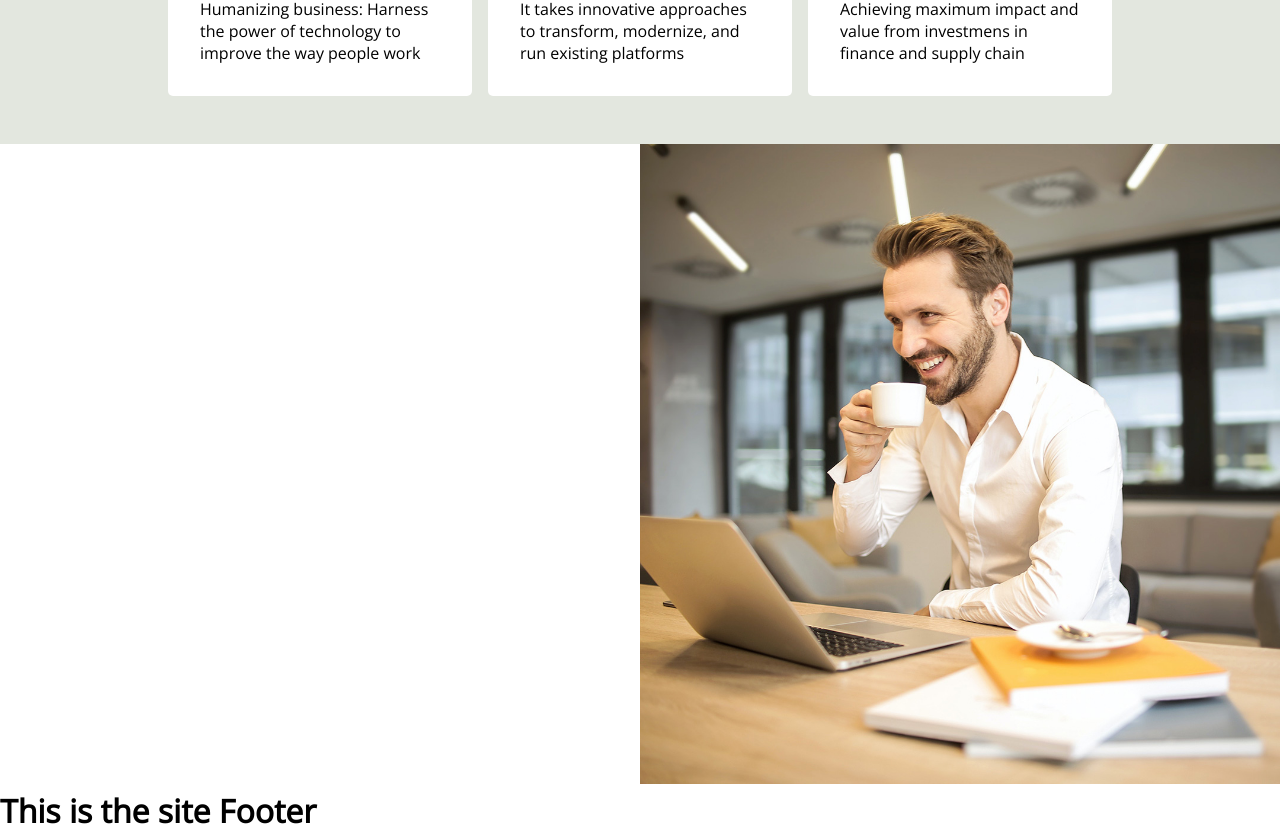
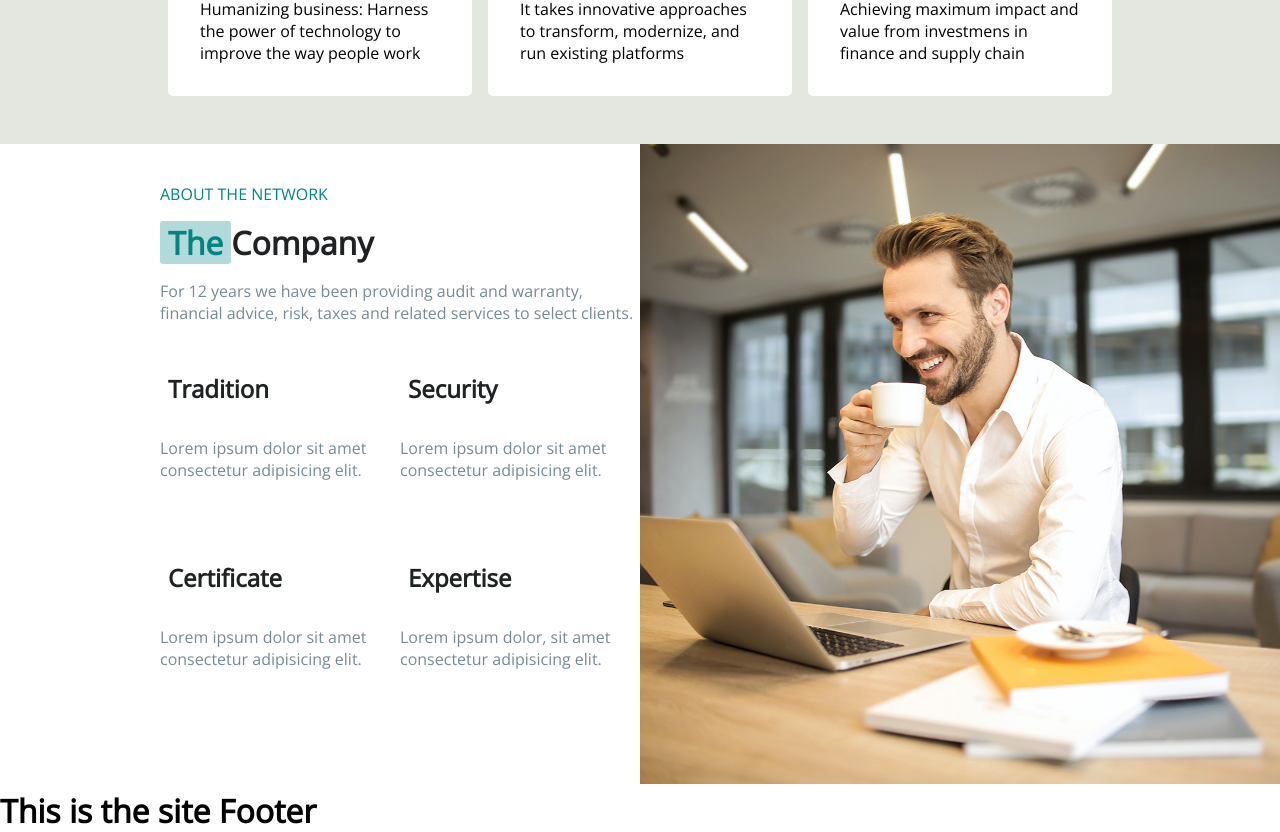
Before and after one commit to ItzArima/proj-html-vuejs, a Vue app: page / in a window 1280 px wide. Shown: the part 1033-1865 px from the top of the page. Built offline with nearby package versions, Linux system fonts and the light colour scheme; the HTML template or start-up script is replaced by a standard one.

Commit message:
about component ended

```diff
--- a/src/assets/scss/common.scss
+++ b/src/assets/scss/common.scss
@@ -252,9 +252,87 @@ $site_blue: #21333e;
 
         .about-container{
             display: flex;
+            align-items: center;
 
             .about-left{
                 width: 50%;
+                height: 100%;
+                display: flex;
+                justify-content: right;
+
+                .about-content{
+                    width: 75%;
+                    .green{
+                        color: #038483;
+                        margin-bottom: 1rem;
+                    }
+
+                    .about-title{
+                        display: flex;
+                        margin-bottom: 1rem;
+
+                        .title-left{
+                            position: relative;
+                            color: #038483;
+
+                            .title-bg{
+                                position: absolute;
+                                height: 100%;
+                                width: 100%;
+                                background-color: #038483;
+                                filter: opacity(0.3);
+                                border-radius: 3px;
+                            }
+
+                            h1{
+                                padding: 0 0.5rem;
+                            }
+                        }
+
+                        .title-right{
+                            color: #1e2223;
+                        }
+                    }
+
+                    .about-text{
+                        color: #778a94;
+                        margin-bottom: 3rem;
+                    }
+
+                    .about-cards{
+                        color: #778a94;
+
+                        .row{
+                            display: flex;
+                            margin-bottom: 3rem;
+
+                            .card{
+                                width: 50%;
+                                padding-right: 1rem 0;
+
+                                .card-title{
+                                    display: flex;
+                                    align-items: center;
+
+                                    h2{
+                                        font-weight: 900;
+                                        margin-left: 0.5rem;
+                                        color: #1e2223;
+                                    }
+                                }
+
+                                i{
+                                    color: #038483;
+                                }
+
+                                p{
+                                    margin: 2rem 0
+                                };
+                            }
+                        }
+
+                    }
+                }
             }
 
             .about-right{
--- a/src/components/aboutNetwork.vue
+++ b/src/components/aboutNetwork.vue
@@ -1,7 +1,57 @@
 <template>
     <div class="about-container">
         <div class="about-left">
-
+            <div class="about-content">
+                <p class="green">ABOUT THE NETWORK</p>
+                <div class="about-title">
+                    <div class="title-left">
+                        <div class="title-bg"></div>
+                        <h1>The</h1>
+                    </div>
+                    <div class="title-right">
+                        <h1>Company</h1>
+                    </div>
+                </div>
+                <div class="about-text">
+                    <p>For 12 years we have been providing audit and warranty, financial
+                        advice, risk, taxes and related services to select clients.
+                    </p>
+                </div>
+                <div class="about-cards">
+                    <div class="row">
+                        <div class="card">
+                            <div class="card-title">
+                                <i class="fas fa-medal fa-lg"></i>
+                                <h2>Tradition</h2>
+                            </div>
+                            <p>Lorem ipsum dolor sit amet consectetur adipisicing elit.</p>
+                        </div>
+                        <div class="card">
+                            <div class="card-title">
+                                <i class="fas fa-lock fa-lg"></i>
+                                <h2>Security</h2>
+                            </div>
+                            <p>Lorem ipsum dolor sit amet consectetur adipisicing elit.</p>
+                        </div>
+                    </div>
+                    <div class="row">
+                        <div class="card">
+                            <div class="card-title">
+                                <i class="fas fa-edit fa-lg"></i>
+                                <h2>Certificate</h2>
+                            </div>
+                            <p>Lorem ipsum dolor sit amet consectetur adipisicing elit.</p>
+                        </div>
+                        <div class="card">
+                            <div class="card-title">
+                                <i class="fas fa-graduation-cap fa-lg"></i>
+                                <h2>Expertise</h2>
+                            </div>
+                            <p>Lorem ipsum dolor, sit amet consectetur adipisicing elit.</p>
+                        </div>
+                    </div>
+                </div>
+            </div>
         </div>
         <div class="about-right">
             <img src="../assets/img/about-3.jpg" alt="">
--- a/src/components/siteHeader.vue
+++ b/src/components/siteHeader.vue
@@ -7,7 +7,7 @@
             </div>
             <div class="right-contacts">
                 <div class="phone-number">
-                    <i class="fab fa-linkedin-in"></i>
+                    <i class="fas fa-phone-alt"></i>
                     <p>+1 (305) 1234-5678</p>
                 </div>
                 <div class="mail-contact">
```
